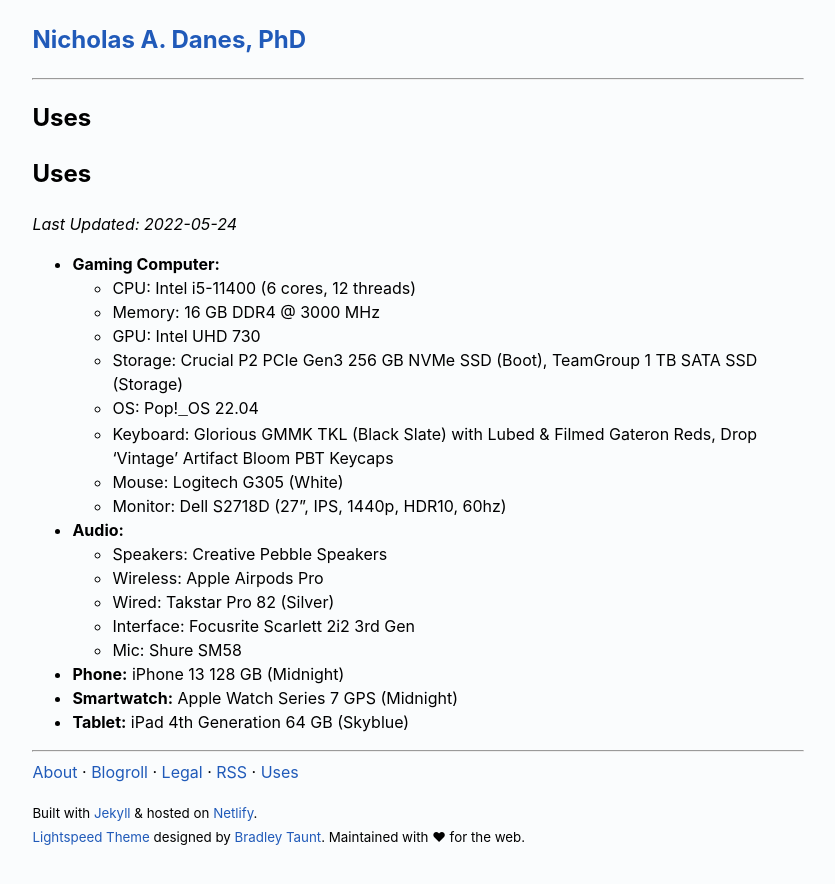
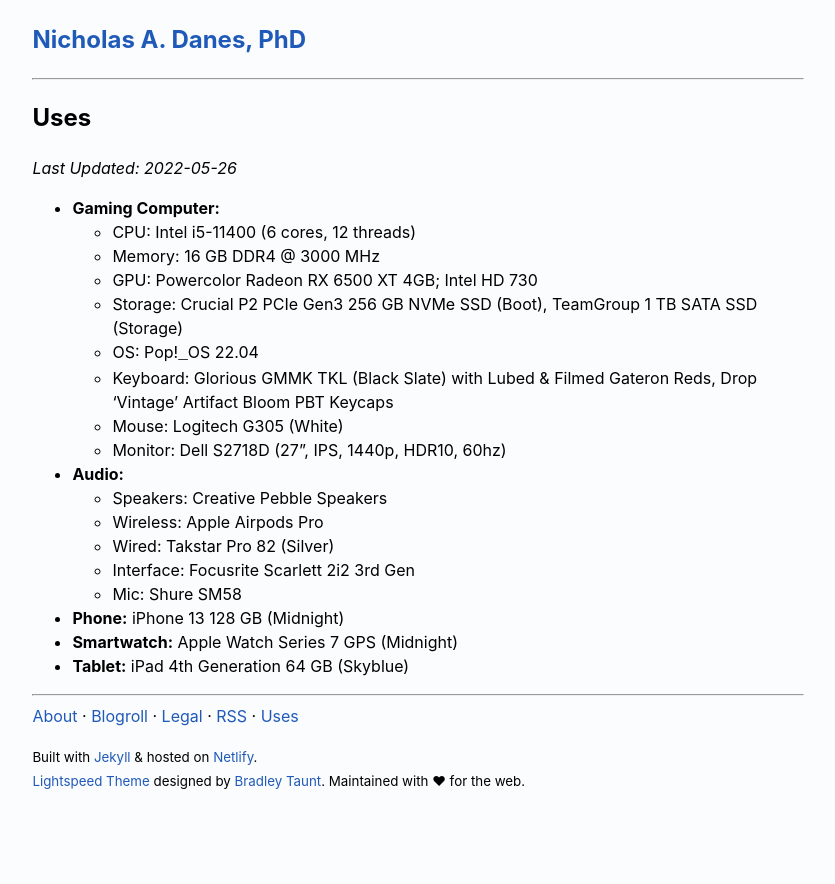
Before and after one commit to danesnick/website_lightspeed, a Jekyll site: the page built from uses.markdown, in a window 1280 px wide. Shown: the top 884 px of the page, without its empty margins (222-1057 px from the left). Built offline with Jekyll 4.4.1, drawn with Linux system fonts in a browser that asks for light colours.

Commit message:
Updated uses page

```diff
--- a/uses.markdown
+++ b/uses.markdown
@@ -3,14 +3,11 @@ layout: page
 title: Uses
 permalink: /uses/
 ---
-# Uses
-
-
-*Last Updated: 2022-05-24*
+*Last Updated: 2022-05-26*
 * **Gaming Computer:**
 	+ CPU: Intel i5-11400 (6 cores, 12 threads)
 	+ Memory: 16 GB DDR4 @ 3000 MHz
-	+ GPU: Intel UHD 730
+	+ GPU: Powercolor Radeon RX 6500 XT 4GB; Intel HD 730
 	+ Storage: Crucial P2 PCIe Gen3 256 GB NVMe SSD (Boot), TeamGroup 1 TB SATA SSD (Storage)
 	+ OS: Pop!`_`OS 22.04
 	+ Keyboard: Glorious GMMK TKL (Black Slate) with Lubed & Filmed Gateron Reds, Drop 'Vintage' Artifact Bloom PBT Keycaps
```
